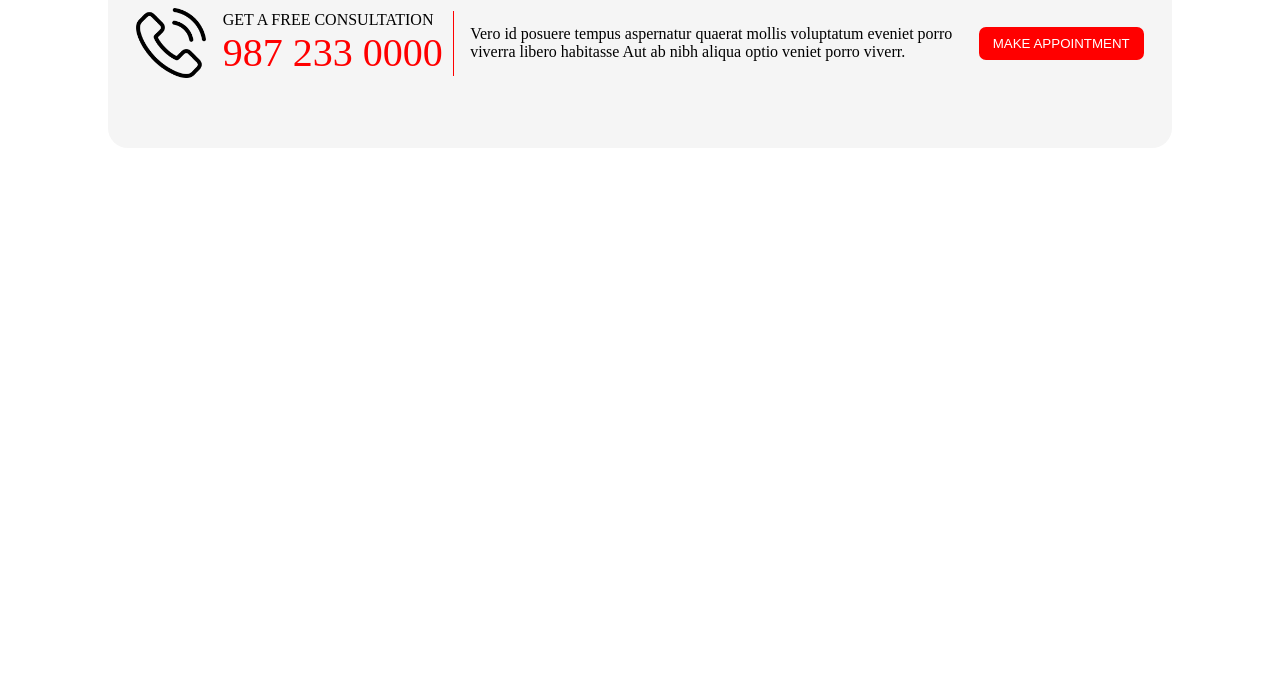
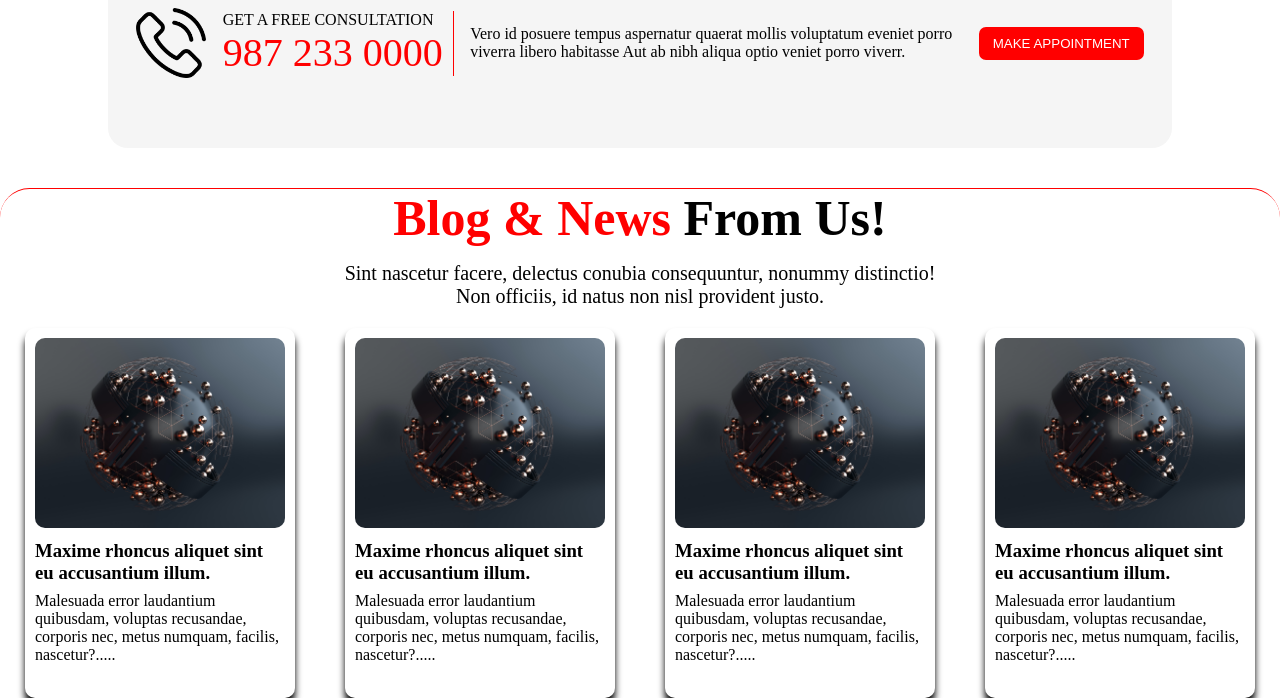
Before and after one commit to m-minhajul-alam/digital-agency, a plain HTML site: page index.html in a window 1280 px wide. Shown: the part 1662-2360 px from the top of the page. Before the commit the page ends 1810 px from the top, so only its background shows below. Drawn offline with Linux system fonts and the light colour scheme.

Commit message:
blog and news section added

```diff
--- a/index.html
+++ b/index.html
@@ -120,7 +120,35 @@
             </div>
         </section>
 
-
+        <!-- this is blog section -->
+        <section>
+            <div class="blog">
+                <h1 class="blog-title"><span>Blog & News</span> From Us!</h1>
+                <p class="blog-decs">Sint nascetur facere, delectus conubia consequuntur, nonummy distinctio! <br> Non officiis, id natus non nisl provident justo.</p>
+            </div>
+            <div class="cards">
+                <div class="news">
+                    <img class="news-img" src="asset/image/Banner-Bg.jpg" alt="">
+                    <h3 class="news-title">Maxime rhoncus aliquet sint eu accusantium illum.</h3>
+                    <p>Malesuada error laudantium quibusdam, voluptas recusandae, corporis nec, metus numquam, facilis, nascetur?.....</p>
+                </div>
+                <div class="news">
+                    <img class="news-img" src="asset/image/Banner-Bg.jpg" alt="">
+                    <h3 class="news-title">Maxime rhoncus aliquet sint eu accusantium illum.</h3>
+                    <p>Malesuada error laudantium quibusdam, voluptas recusandae, corporis nec, metus numquam, facilis, nascetur?.....</p>
+                </div>
+                <div class="news">
+                    <img class="news-img" src="asset/image/Banner-Bg.jpg" alt="">
+                    <h3 class="news-title">Maxime rhoncus aliquet sint eu accusantium illum.</h3>
+                    <p>Malesuada error laudantium quibusdam, voluptas recusandae, corporis nec, metus numquam, facilis, nascetur?.....</p>
+                </div>
+                <div class="news">
+                    <img class="news-img" src="asset/image/Banner-Bg.jpg" alt="">
+                    <h3 class="news-title">Maxime rhoncus aliquet sint eu accusantium illum.</h3>
+                    <p>Malesuada error laudantium quibusdam, voluptas recusandae, corporis nec, metus numquam, facilis, nascetur?.....</p>
+                </div>
+            </div>
+        </section>
     </main>
 
     <footer>
--- a/styles/styles.css
+++ b/styles/styles.css
@@ -204,6 +204,7 @@ ol {
     height: 50px;
     border-radius: 25px;
     border-right: 2px solid rgb(255, 255, 255);
+    border-bottom: 2px solid rgb(255, 255, 255);
 }
 
 .auther-and-button {
@@ -242,3 +243,38 @@ ol {
     padding-right: 10px;
     border-right: 1px solid red;
 }
+
+/* blog section desing */
+
+.blog{
+    text-align: center;
+}
+.news-img{
+    width: 100%;
+    border-radius: 10px;
+}
+.news{
+    width: 250px;
+    height: 350px;
+    border-radius: 10px;
+    box-shadow: 0px 7px 7px 0px black;
+    padding: 10px;
+}
+.cards{
+    display: flex;
+    justify-content: space-around;
+    align-items: center;
+}
+.news-title{
+    margin: 8px 0px;
+}
+.blog-title{
+    font-size: 50px;
+    margin: 40px 0px 15px 0px;
+    border-top: 1px solid red;
+    border-radius: 50px;
+}
+.blog-decs{
+    font-size: 20px;
+padding-bottom: 20px;
+}
```
